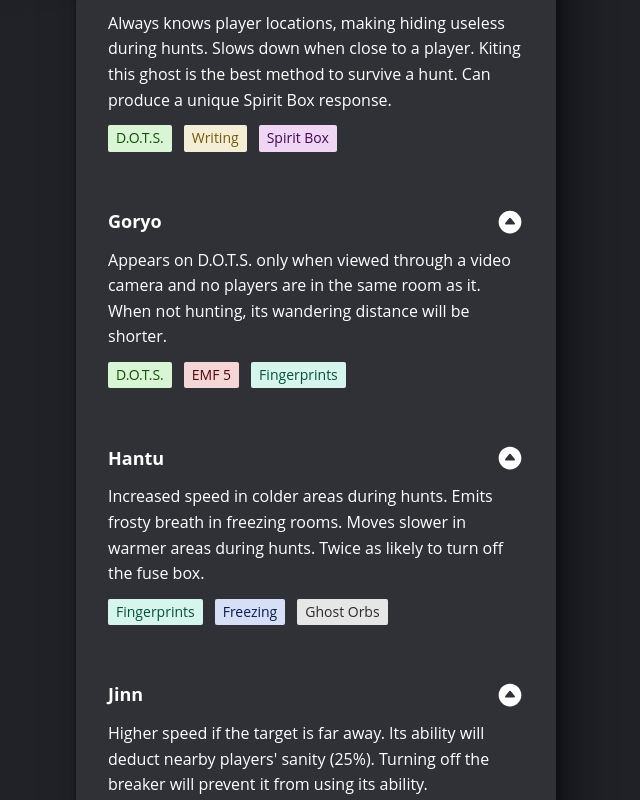
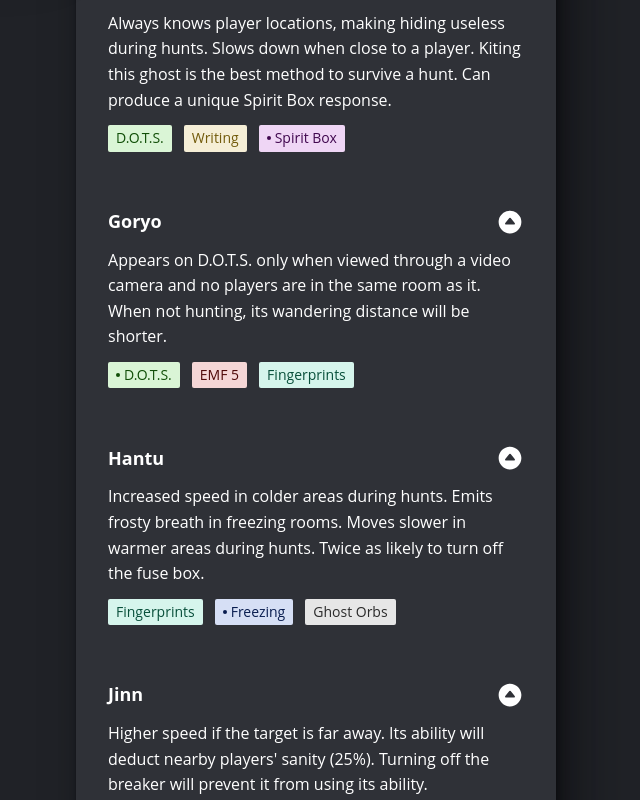
Before and after one commit to graysonlee123/phasmophobia-helper, a Next.js app: page / in a window 1280 px wide. Shown: the part 800-1600 px from the top of the page, without its empty margins (508-1148 px from the left). Built offline with nearby package versions, Linux system fonts and the light colour scheme.

Commit message:
re-adds important tags for ghost evidence tags

```diff
--- a/src/components/Ghost/Ghost.tsx
+++ b/src/components/Ghost/Ghost.tsx
@@ -1,15 +1,15 @@
+import { ComponentPropsWithoutRef } from 'react'
 import { useEliminatedGhosts, useSetEliminatedGhosts } from '@store/index'
 import useGhostEvidences from '@hooks/useGhostEvidences'
-import { arrayContains, arrayAddUnique, arrayRemoveAll } from '@lib/arrays'
 import Tags from '@components/Tags'
 import Sanity from '@components/Sanity'
 import Minimize from '@components/Minimize'
 import HoverLink from '@components/HoverLink'
 import Header from '@components/Header'
+import { arrayContains, arrayAddUnique, arrayRemoveAll } from '@lib/arrays'
 import { sendGtagEvent } from '@lib/analytics'
 import styles from './Ghost.module.css'
 import { motion } from 'framer-motion'
-import { ComponentPropsWithoutRef } from 'react'
 
 interface GhostProps extends ComponentPropsWithoutRef<'article'> {
   ghost: Ghost
@@ -52,6 +52,8 @@ export default function Ghost({ ghost, first = false, last = false }: GhostProps
     slug: evidence.id,
     label: evidence.shortName ?? evidence.name,
     link: evidence.url,
+    important:
+      evidence.ghosts !== undefined && evidence.ghosts.indexOf(ghost.id) > -1 ? true : false,
   }))
 
   return (
--- a/src/hooks/useGhostEvidences.ts
+++ b/src/hooks/useGhostEvidences.ts
@@ -1,7 +1,7 @@
 import { useContext } from 'react'
 import { EvidencesContext } from '@contexts/Evidences'
 
-const useGhostEvidences = (ghost: Ghost) => {
+const useGhostEvidences = (ghost: Ghost): Evidences => {
   const evidences = useContext(EvidencesContext)
 
   return evidences.filter((evidence) => {
```
